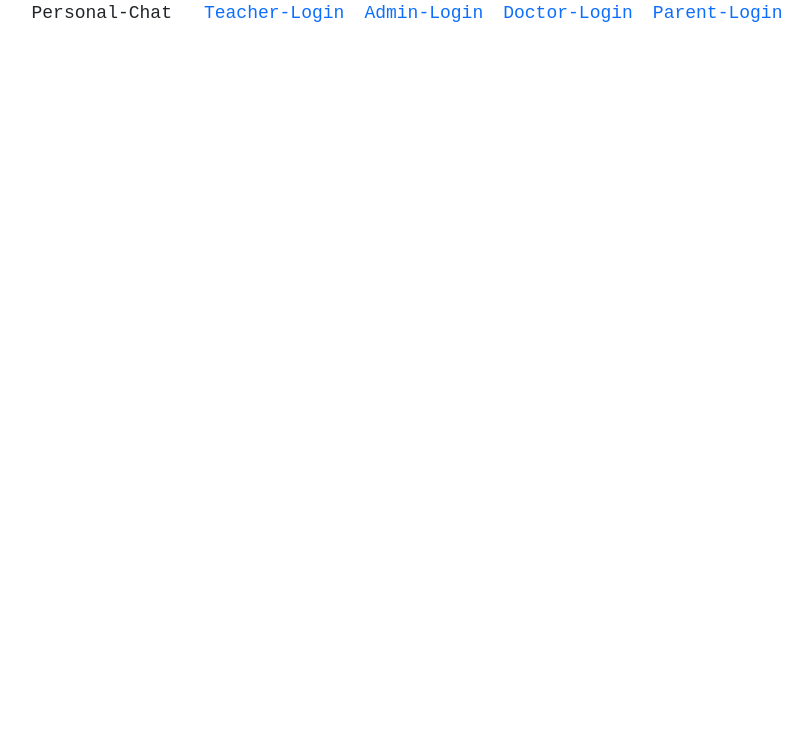
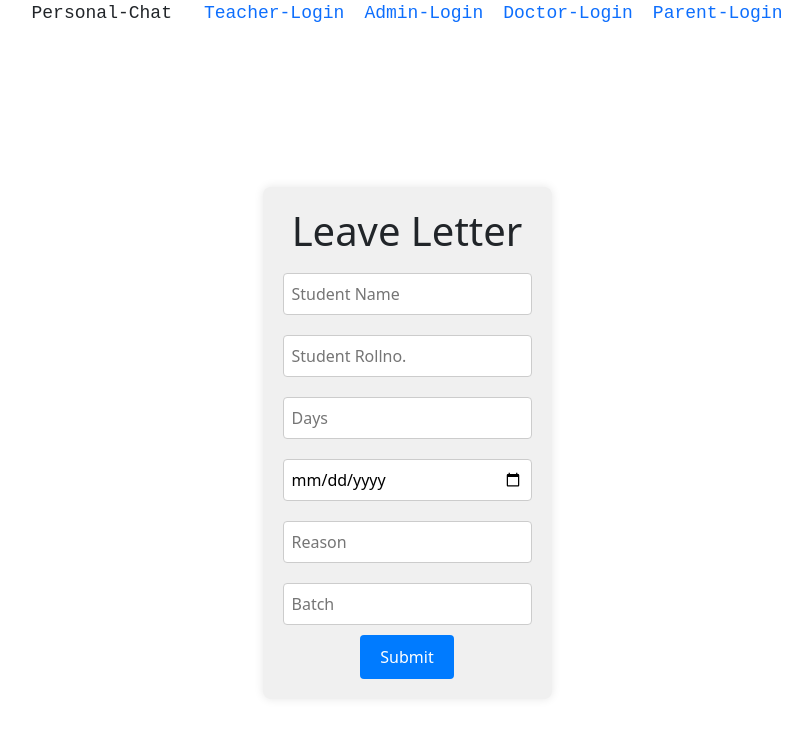
Before and after one commit to ArJuN-888/school-management, a React (Vite) app in the folder Client/: page /leaveletter in a window 1280 px wide. Shown: the top 738 px of the page, without its empty margins (233-1045 px from the left). Built offline with nearby package versions, Linux system fonts and the light colour scheme; no server answers.

Commit message:
leave letter front

```diff
--- a/Client/package.json
+++ b/Client/package.json
@@ -20,6 +20,7 @@
     "react-icons": "^5.0.1",
     "react-input-emoji": "^5.6.6",
     "react-router-dom": "^6.22.2",
+    "react-toastify": "^10.0.4",
     "socket.io-client": "^4.7.4"
   },
   "devDependencies": {
--- a/Client/src/App.jsx
+++ b/Client/src/App.jsx
@@ -19,6 +19,7 @@ import ParentLogin from "./Components/ParentLogin";
 import GetParentID from "./Components/Hooks/GetParentID";
 import AdminHome from "./Components/AdminHome";
 import TeacherHome from "./Components/TeacherHome";
+import Leaveletter from "./Components/Leaveletter";
 function App() {
   const adminID = GetadminID()
   const teacherID = GetTID()
@@ -156,6 +157,7 @@ const contextdata = {
             <Route path="/Plogin" element={<ParentLogin/>}/>
             <Route path="/AdminHome" element={<AdminHome/>}/>
             <Route path="/Teacherhome" element={<TeacherHome/>}/>
+            <Route path="/leaveletter" element={<Leaveletter/>}/>
          </Routes>
          </mycontext.Provider>
          </BrowserRouter>
--- /dev/null
+++ b/Client/src/Components/Leaveletter.jsx
@@ -0,0 +1,93 @@
+import React, { useContext, useState } from 'react'
+import GetParentID from './Hooks/GetParentID';
+import './Styles/Leaveletter.css'
+import axios from 'axios';
+import mycontext from '../Context/Context';
+
+
+export default function() {
+    const[sname,setSname]=useState("")
+    const[rollno,setRollno]=useState("")
+    const[days,setDays]=useState("")
+    const[sdate,setSdate]=useState("")
+    const[reason,SetReason]=useState("")
+    const[sclass,setSclass]=useState("")
+    const parentID = GetParentID()
+    const{baseURL}=useContext(mycontext)
+console.log("bas",baseURL);
+console.log("id",parentID);
+const leaveSubmit = async()=>{
+    try
+    {
+        const response = await axios.post(`${baseURL}/Leave/add`,{studenname:sname,rollno,days,startdate:sdate,reason,studentclass:sclass,parentID})
+        console.log("res",response);
+        alert(response.data.message);
+        setSname("")
+        setRollno("")
+        setDays("")
+        setSdate("")
+        SetReason("")
+        setSclass("")
+    }
+    catch(error)
+    {
+        console.log(error);
+    }
+}
+
+
+  return (
+    <div className='leave-container'>
+        <div className='leave-section'>
+            <h1 className='leave-head'>Leave Letter</h1>
+            <div className='leave-input-section'>
+                <input
+                 className='leave-input'
+                 type='text'
+                 placeholder='Student Name'
+                 value={sname}
+                 onChange={(e)=>setSname(e.target.value)}
+                />
+                <input
+                 className='leave-input'
+                 type='number'
+                 placeholder='Student Rollno.'
+                 value={rollno}
+                 onChange={(e)=>setRollno(e.target.value)}
+                />
+                <input
+                 className='leave-input'
+                 type='number'
+                 placeholder='Days'
+                 value={days}
+                 onChange={(e)=>setDays(e.target.value)}
+                />
+                <input
+                 className='leave-input'
+                 type='date'
+                 placeholder='Starting Date'
+                 value={sdate}
+                 onChange={(e)=>setSdate(e.target.value)}
+                />
+                <input
+                 className='leave-input'
+                 type='text'
+                 placeholder='Reason'
+                 value={reason}
+                 onChange={(e)=>SetReason(e.target.value)}
+                />
+                <input
+                 className='leave-input'
+                 type='text'
+                 placeholder='Batch'
+                 value={sclass}
+                 onChange={(e)=>setSclass(e.target.value)}
+                />
+                <div className='b-sec'>
+                    <button className='leave-button' onClick={()=>leaveSubmit()}>Submit</button>
+                </div>
+            </div>
+        </div>
+    </div>
+  )
+}
--- a/Client/src/Components/Navbar.jsx
+++ b/Client/src/Components/Navbar.jsx
@@ -141,6 +141,7 @@ export default function Navbar() {
         }}>{parentName}</label></li>
          <li><Link style={{textDecoration:"none"}} to="/Home">Home</Link></li>
         <li><Link style={{textDecoration:"none"}} to="/Chat">Chat</Link></li>
+        <li><Link style={{textDecoration:"none"}} to="/leaveletter">Leaveletter</Link></li>
         <li><button style={{border:"none",backgroundColor:"transparent"}} onClick={()=>{Logparentstate()}}><IoLogOutOutline style={{fontSize:"25px"}}/></button></li>
         </>}
         {(!adminID && !teacherID && !doctorID && !parentID) && <>
--- /dev/null
+++ b/Client/src/Components/Styles/Leaveletter.css
@@ -0,0 +1,50 @@
+
+
+.leave-container {
+    display: flex;
+    justify-content: center;
+    align-items: center;
+    height: 100vh;
+  }
+
+  .leave-section {
+    background-color: #f0f0f0;
+    padding: 20px;
+    border-radius: 8px;
+    box-shadow: 0 0 10px rgba(0, 0, 0, 0.1);
+  }
+
+  .leave-head {
+    text-align: center;
+  }
+
+  .leave-input-section {
+    display: flex;
+    flex-direction: column;
+    align-items: center;
+  }
+
+  .leave-input {
+    margin: 10px 0;
+    padding: 8px;
+    border: 1px solid #ccc;
+    border-radius: 4px;
+    width: 100%;
+  }
+
+  .b-sec {
+    text-align: center;
+  }
+
+  .leave-button {
+    padding: 10px 20px;
+    background-color: #007bff;
+    color: #fff;
+    border: none;
+    border-radius: 4px;
+    cursor: pointer;
+  }
+
+  .leave-button:hover {
+    background-color: #0056b3;
+  }
```
Also changed, not shown: 2 other files (tests, documents, lock files or other folders).
